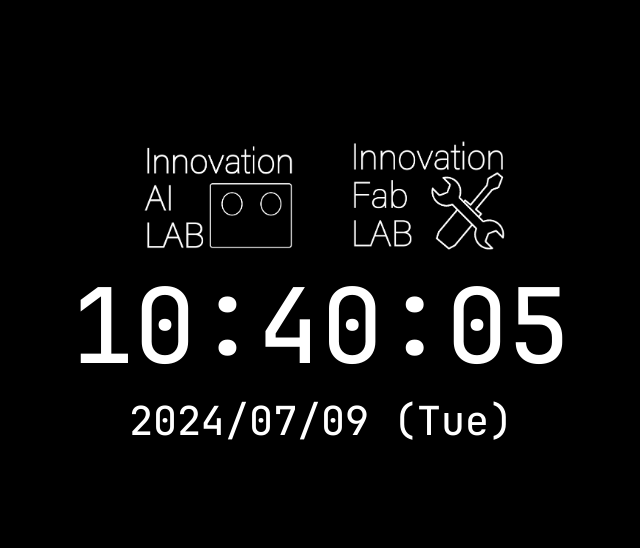
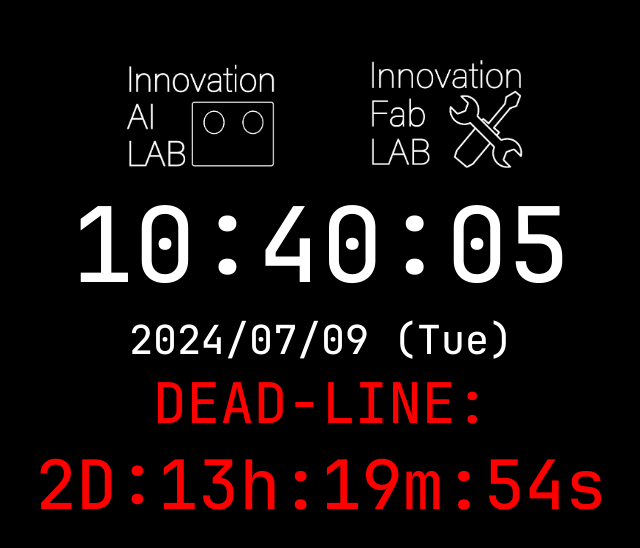
Before and after one commit to MugMugCup/inolab_clock, a plain HTML site: page index.html in a window 1280 px wide. Shown: the part 108-656 px from the top of the page, without its empty margins (319-959 px from the left). Drawn offline with Linux system fonts and the light colour scheme.

Commit message:
add dead_line

```diff
--- a/css/style.css
+++ b/css/style.css
@@ -50,6 +50,21 @@ body {
     font-size: 13vh;
 }
 
-#data {
+#date {
     font-size: 5vh;
 }
+
+/* デッドライン */
+#dead_line_cont {
+    text-align: center;
+}
+
+#dead_line_text {
+    font-size: 7vh;
+    color: rgb(255, 0, 0);
+}
+
+#dead_date {
+    font-size: 8.5vh;
+    color: rgb(255, 0, 0)
+}
--- a/index.html
+++ b/index.html
@@ -20,7 +20,13 @@
         <!-- 時計 -->
         <div id="disp">
             <div id="time"></div>
-            <div id="data"></div>
+            <div id="date"></div>
+        </div>
+
+        <!-- デッドライン -->
+        <div id="dead_line_cont">
+            <div id="dead_line_text">DEAD-LINE:</div>
+            <div id="dead_date"></div>
         </div>
     </div>
 
--- a/js/main.js
+++ b/js/main.js
@@ -6,15 +6,25 @@ function displayDateTime() {
     var day = ('0' + now.getDate()).slice(-2);
     var weeks = ['Sun', 'Mon', 'Tue', 'Wed', 'Thu', 'Fri', 'Sat']
     var week = weeks[now.getDay()]
-    var hours = ('0' + now.getHours()).slice(-2);
-    var minutes = ('0' + now.getMinutes()).slice(-2);
-    var seconds = ('0' + now.getSeconds()).slice(-2);
+    var hour = ('0' + now.getHours()).slice(-2);
+    var minute = ('0' + now.getMinutes()).slice(-2);
+    var second = ('0' + now.getSeconds()).slice(-2);
+
+    // デッドラインを計算
+    const target_date = new Date("2024-07-11T23:59:59").getTime();
+    var distance = target_date - now;
+    var dead_day = Math.floor(distance / (1000 * 60 * 60 * 24));
+    var dead_hour = Math.floor(distance % ((1000 * 60 * 60 * 24)) / (1000 * 60 * 60));
+    var dead_minute = Math.floor((distance % (1000 * 60 * 60)) / (1000 * 60));
+    var dead_second = Math.floor((distance % (1000 * 60)) / 1000);
 
     // HTML に出力
-    var time = hours + ':' + minutes + ':' + seconds
+    var time = hour + ':' + minute + ':' + second;
     document.getElementById('time').innerHTML = time;
-    var data = year + '/' + month + '/' + day + ' (' + week + ')';
-    document.getElementById('data').innerHTML = data;
+    var date = year + '/' + month + '/' + day + ' (' + week + ')';
+    document.getElementById('date').innerHTML = date;
+    var dead_date = dead_day + 'D:' + dead_hour + 'h:' + dead_minute + 'm:' + dead_second + 's';
+    document.getElementById('dead_date').innerHTML = dead_date;
 }
 
 window.onload = function () {
```
